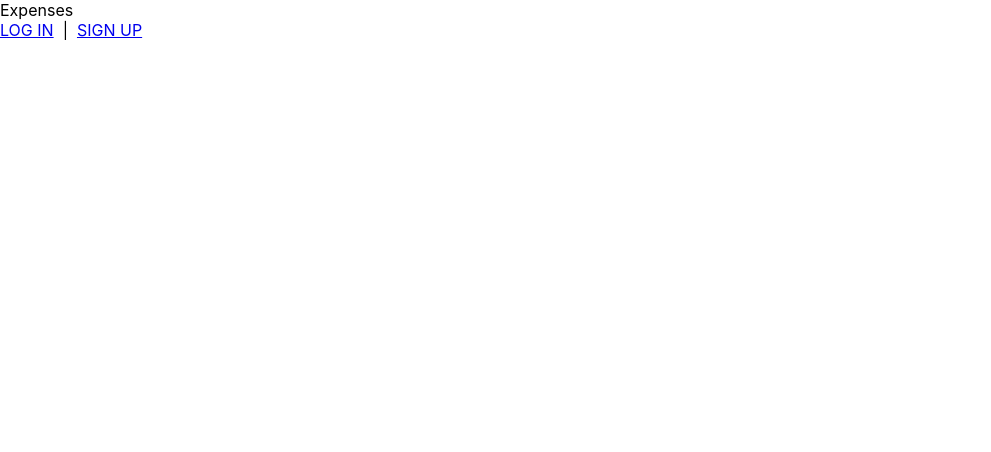
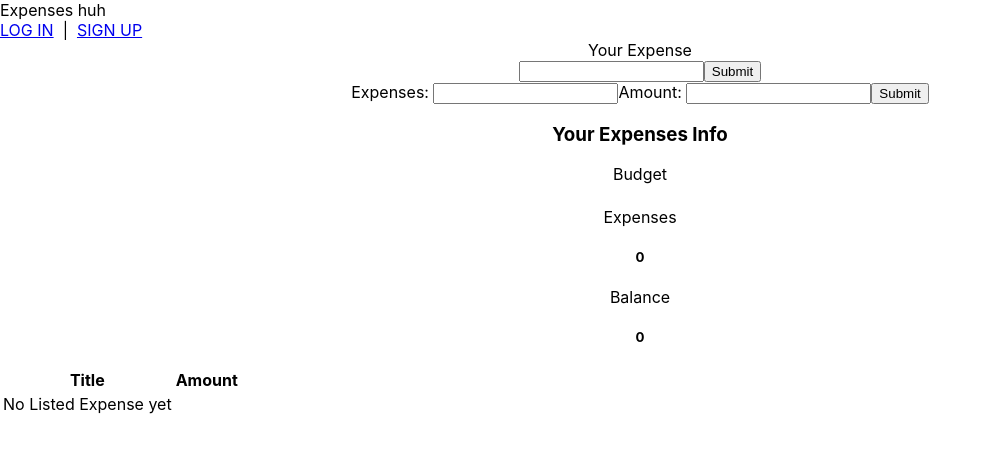
Before and after one commit to leonelRos/react-expenses-tracker, a React (Create React App) app: page / in a window 1280 px wide. Shown: the top 452 px of the page, without its empty margins (0-991 px from the left). Built offline with nearby package versions, Linux system fonts and the light colour scheme.

Commit message:
working app

```diff
--- a/src/App/App.js
+++ b/src/App/App.js
@@ -6,6 +6,7 @@ import LoginPage from "../pages/LoginPage/LoginPage";
 import userService from "../../src/utils/userService";
 import {Route, Switch, Redirect} from "react-router-dom";
 import ExpensePage from "../pages/ExpensePage/ExpensePage"
+import Budget from "../components/budget/Budget"
 
 
 class App extends Component {
@@ -26,7 +27,7 @@ class App extends Component {
   render (){
     return(
       <div>
-        <header className='header'>Expenses</header>
+        <header className='header'>Expenses huh</header>
         <Switch>
           <Route exact path='/' render={() =>
           <ExpensePage
@@ -51,6 +52,9 @@ class App extends Component {
           <Redirect to='/login' />
           }/>
         </Switch>
+      <div className="App">
+        <Budget />
+      </div>
       </div>
     )
   }
--- /dev/null
+++ b/src/App/store/Store.js
@@ -0,0 +1,38 @@
+import React, {Component} from "react";
+
+
+const BudgetContext = React.createContext();
+const reducer = (state, action) => {
+    switch (action.type) {
+        case "ADD_BUDGET":
+          return {
+            ...state,
+            budget: action.budget
+          };
+        case "ADD_EXPENSES":
+          return {
+            ...state,
+            expenses: action.expenses
+          };
+        default:
+          return state;
+      }
+};
+
+class BudgetProvider extends Component {
+    state = {
+      budget: "",
+      expenses: [],
+      dispatch: action => this.setState(state => reducer(state, action))
+    };
+    render() {
+      return (
+        <BudgetContext.Provider value={this.state}>
+          {this.props.children}
+        </BudgetContext.Provider>
+      );
+    }
+  }
+
+  const BudgetConsumer = BudgetContext.Consumer;
+  export { BudgetProvider, BudgetConsumer };
--- /dev/null
+++ b/src/components/budget/Budget.jsx
@@ -0,0 +1,20 @@
+import React from 'react';
+import InputBudget from "../budget/InputBudget";
+import InputExpenses from "../budget/InputExpenses";
+import DisplayBudget from "../display/DisplayBudget";
+
+const Budget =() => {
+    return(
+        <div className="row">
+        <div className="Col-1">
+        <InputBudget />
+        <InputExpenses />
+      </div>
+      <div className="col-2">
+        <DisplayBudget />
+      </div>
+    </div>
+    )
+}
+
+export default Budget;
--- /dev/null
+++ b/src/components/budget/InputBudget.jsx
@@ -0,0 +1,44 @@
+import React, { Component } from "react";
+import { BudgetConsumer } from "../../App/store/Store";
+
+class InputBudget extends Component {
+  state = {
+    budget: ""
+  };
+  handleInput = e => {
+    this.setState({ budget: e.target.value });
+  };
+  handleSubmit = (dispatch, e) => {
+    e.preventDefault();
+    dispatch({
+      type: "ADD_BUDGET",
+      budget: this.state.budget
+    });
+  };
+  render() {
+    return (
+      <BudgetConsumer>
+        {value => {
+          const { dispatch } = value;
+          return (
+            <div className="card">
+              <label>Your Expense</label>
+              <form className="from-inline">
+                <input
+                  onChange={this.handleInput}
+                  value={this.state.budget}
+                  className="F-control"
+                  type="number"
+                />
+                <button onClick={this.handleSubmit.bind(this, dispatch)}>
+                  Submit
+                </button>
+              </form>
+            </div>
+          );
+        }}
+      </BudgetConsumer>
+    );
+  }
+}
+export default InputBudget;
--- /dev/null
+++ b/src/components/budget/InputExpenses.jsx
@@ -0,0 +1,63 @@
+import React, { Component } from "react";
+import { BudgetConsumer } from "../../App/store/Store";
+
+class InputExpenses extends Component {
+  state = {
+    expenses: [],
+    expenseTitle: "",
+    amount: ""
+  };
+  handleInput = e => {
+    this.setState({
+      [e.target.name]: e.target.value
+    });
+  };
+  handleSubmit = (dispatch, e) => {
+    e.preventDefault();
+    dispatch({
+      type: "ADD_EXPENSES",
+      expenses: this.state.expenses
+    });
+  };
+  addExpenses = () => {
+    this.setState({
+      expenses: [
+        ...this.state.expenses,
+        { title: this.state.expenseTitle, amount: this.state.amount }
+      ],
+      expenseTitle: "",
+      amount: ""
+    });
+  };
+  render() {
+    return (
+      <BudgetConsumer>
+        {value => {
+          const { dispatch } = value;
+          return (
+            <div className="Card-Card">
+              <form onSubmit={this.handleSubmit.bind(this, dispatch)}>
+                <label>Expenses: </label>
+                <input
+                  onChange={this.handleInput}
+                  value={this.state.expenseTitle}
+                  className="form-control"
+                  name="expenseTitle"
+                />
+                <label>Amount: </label>
+                <input
+                  onChange={this.handleInput}
+                  value={this.state.amount}
+                  className="form-control"
+                  name="amount"
+                />
+                <button onClick={this.addExpenses}>Submit</button>
+              </form>
+            </div>
+          );
+        }}
+      </BudgetConsumer>
+    );
+  }
+}
+export default InputExpenses;
--- /dev/null
+++ b/src/components/display/BalanceDisplay.jsx
@@ -0,0 +1,48 @@
+import React from "react";
+import { BudgetConsumer } from "../../App/store/Store";
+
+const BalanceDisplay = () => {
+  return (
+    <BudgetConsumer>
+      {value => {
+        const totalExpense =
+          value.expenses.length > 0
+            ? value.expenses.reduce((acc, curr) => {
+                acc += parseInt(curr.amount);
+                return acc;
+              }, 0)
+            : 0;
+        return (
+          <div className="row">
+            <div className="col-2">
+              <div className="card">
+                <div className="header">Budget</div>
+                <div className="body">
+                  <h5 className="text-center">{value.budget}</h5>
+                </div>
+              </div>
+            </div>
+            <div className="col-2">
+              <div className="card">
+                <div className="header">Expenses</div>
+                <div className="body">
+                  <h5 className="text-center">{totalExpense}</h5>
+                </div>
+              </div>
+            </div>
+            <div className="col-2">
+              <div className="card">
+                <div className="header">Balance</div>
+                <div className="body">
+                  <h5 className="text-center">{value.budget - totalExpense}</h5>
+                </div>
+              </div>
+            </div>
+          </div>
+        );
+      }}
+    </BudgetConsumer>
+  );
+};
+
+export default BalanceDisplay;
--- /dev/null
+++ b/src/components/display/DisplayBudget.jsx
@@ -0,0 +1,15 @@
+import React from "react";
+import BalanceDisplay from "./BalanceDisplay";
+import ExpensesList from "./ExpensesList";
+
+const DisplayBudget = () => {
+  return (
+    <div>
+      <h3>Your Expenses Info</h3>
+      <BalanceDisplay />
+      <ExpensesList />
+    </div>
+  );
+};
+
+export default DisplayBudget;
--- /dev/null
+++ b/src/components/display/ExpensesList.jsx
@@ -0,0 +1,43 @@
+import React, { Component } from "react";
+import { BudgetConsumer } from "../../App/store/Store";
+
+class ExpensesList extends Component {
+  render() {
+    return (
+      <div className="card1">
+        <table className="table-board">
+          <thead>
+            <tr>
+              <th>Title</th>
+              <th>Amount</th>
+            </tr>
+          </thead>
+          <BudgetConsumer>
+            {value => {
+              const expensesList =
+                value.expenses.length > 0 ? (
+                  value.expenses.map((expense, index) => {
+                    return (
+                      <tr key={index}>
+                        <td>{expense.title}</td>
+                        <td>{expense.amount}</td>
+                        <td>
+                          <button>Delete</button>
+                        </td>
+                      </tr>
+                    );
+                  })
+                ) : (
+                  <tr>
+                    <td>No Listed Expense yet</td>
+                  </tr>
+                );
+              return <tbody>{expensesList}</tbody>;
+            }}
+          </BudgetConsumer>
+        </table>
+      </div>
+    );
+  }
+}
+export default ExpensesList;
```
Also changed, not shown: src/index.js (+6 -1 lines).
